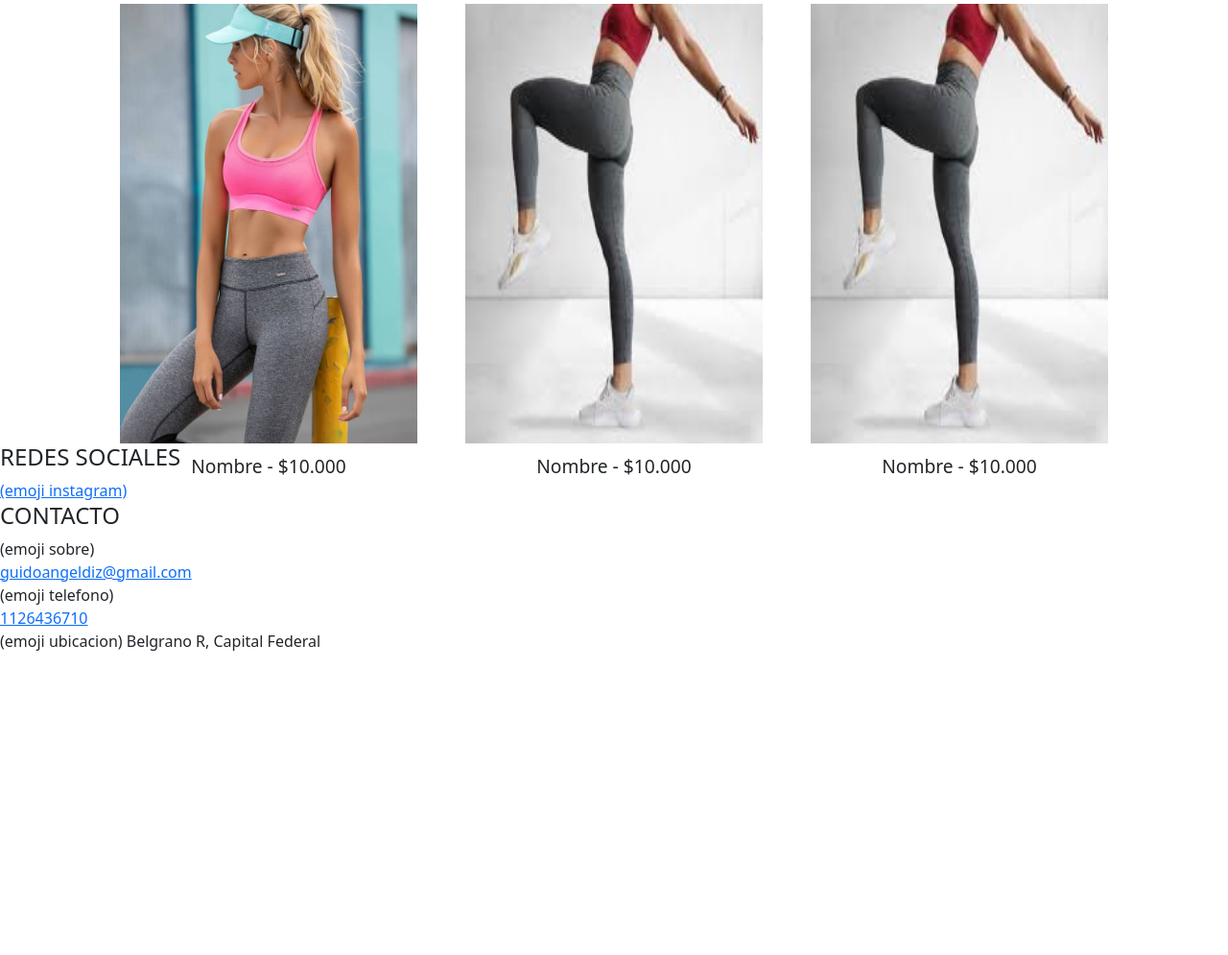
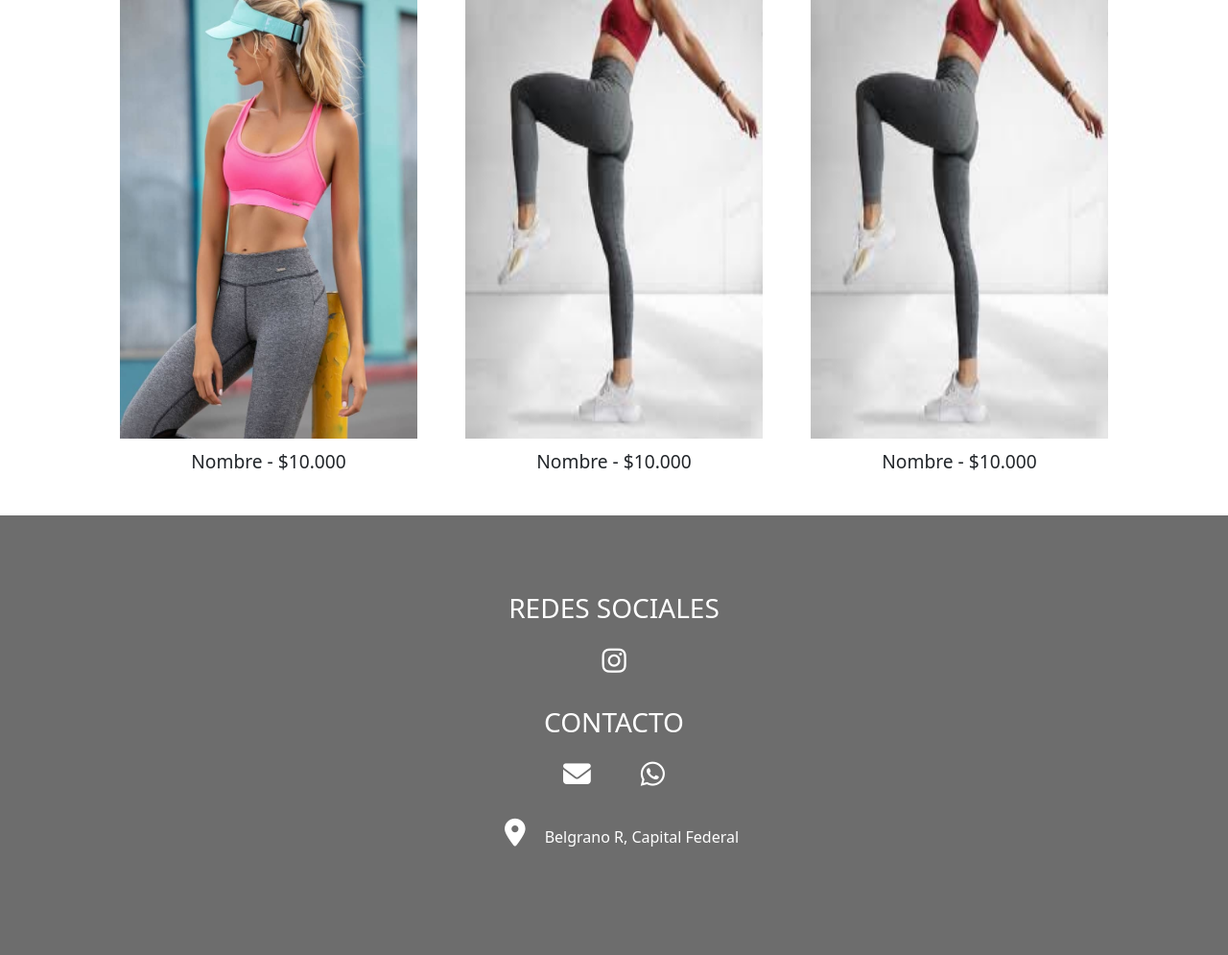
Before and after one commit to guidodiz/E-Commerce, a Django app: page /web/ in a window 1280 px wide. Shown: the part 1793-2788 px from the top of the page at 96% size. Before the commit the page ends 2471 px from the top, so only its background shows below. Run offline with Django 5.2, Linux system fonts and the light colour scheme.

Commit message:
avances en el index

```diff
--- a/E-Commerce/TiendaOnline/web/static/web/styles/base1.css
+++ b/E-Commerce/TiendaOnline/web/static/web/styles/base.css
@@ -33,16 +33,41 @@ header nav ul{
 }
 
 li a{
-    font-size: 4vh;
+    font-size: 1.8rem;
     color: #fff;
     text-decoration: none;
-}
-
-li a:hover{
-
 }
 
 footer{
     display: flex;
     flex-direction: column;
+    align-items: center;
+    margin-top: 10vh;
+    padding: 10vh;
+    background-color: rgb(109, 109, 109);
+    color: white;
 }
+
+footer i{
+    color: #fff;
+    font-size: 1.8rem;
+    margin: 2vh;
+}
+
+.contacto{
+    margin-top: 2vh;
+}
+
+.iconos-enlaces{
+    display: flex;
+    gap: 20px;
+}
+
+li:hover{
+    font-weight: 500;
+    scale: 1.1;
+}
+
+a:hover{
+    scale: 1.2;
+}
--- a/E-Commerce/TiendaOnline/web/templates/web/base.html
+++ b/E-Commerce/TiendaOnline/web/templates/web/base.html
@@ -2,15 +2,22 @@
 
 <!DOCTYPE html>
 <html lang="es">
+
 <head>
     <meta charset="UTF-8">
     <meta name="viewport" content="width=device-width, initial-scale=1.0">
     <title> {% block title %} {% endblock %} </title>
-    <link rel="stylesheet" href="{% static 'web/styles/base1.css' %}">
+    <link rel="stylesheet" href="{% static 'web/styles/base.css' %}">
     <link rel="icon" href="{% static 'web/img/logo.webp' %}" type="image/webp">
+    <link rel="stylesheet" href="https://cdnjs.cloudflare.com/ajax/libs/font-awesome/6.4.0/css/all.min.css"
+        integrity="sha512-iecdLmaskl7CVkqkXNQ/ZH/XLlvWZOJyj7Yy7tcenmpD1ypASozpmT/E0iPtmFIB46ZmdtAc9eNBvH0H/ZpiBw=="
+        crossorigin="anonymous" referrerpolicy="no-referrer" />
+
+
     {% block extra_links %} {% endblock %}
     {% block extra_css %} {% endblock %}
 </head>
+
 <body>
     <header>
         <div>Efectivo | Mercado Pago | Transferencia Bancaria</div>
@@ -31,12 +38,22 @@
     </main>
 
     <footer>
-        <H4>REDES SOCIALES</H4>
-        <a href="{% url 'index' %}">(emoji instagram)</a>
-        <h4>CONTACTO</h4>
-        (emoji sobre) <a href="{% url 'index' %}">guidoangeldiz@gmail.com</a>
-        (emoji telefono) <a href="{% url 'index' %}">1126436710</a>
-        (emoji ubicacion) Belgrano R, Capital Federal
+        <h3>REDES SOCIALES</h3>
+        <a href="https://www.instagram.com/tu_usuario_instagram/" target="_blank">
+            <i class="fab fa-instagram"></i></a>
+
+        <h3 class="contacto">CONTACTO</h3>
+        <div class="iconos-enlaces">
+            <a href="mailto:guidoangeldiz@gmail.com">
+                <i class="fas fa-envelope"></i></a>
+            <a href="https://wa.me/541126436710" target="_blank">
+                <i class="fab fa-whatsapp"></i></a>
+        </div>
+
+        <p>
+            <i class="fas fa-map-marker-alt"></i> Belgrano R, Capital Federal
+        </p>
     </footer>
 </body>
+
 </html>
```
